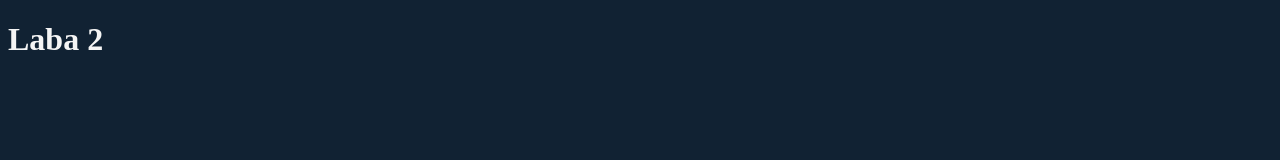
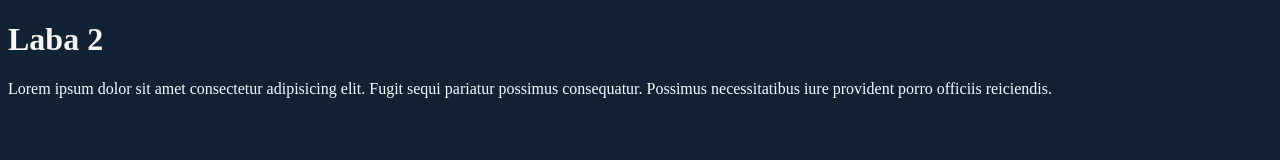
Before and after one commit to En1boy/Laba_2, a plain HTML site: page index.html in a window 1280 px wide. Drawn offline with Linux system fonts and the light colour scheme.

Commit message:
Добавил абзац и стили к нему

```diff
--- a/css/main.css
+++ b/css/main.css
@@ -4,3 +4,6 @@ body {
 h1 {
     color: whitesmoke;
 }
+p {
+    color: azure;
+}
--- a/index.html
+++ b/index.html
@@ -9,5 +9,6 @@
 </head>
 <body>
     <h1>Laba 2</h1>
+    <p>Lorem ipsum dolor sit amet consectetur adipisicing elit. Fugit sequi pariatur possimus consequatur. Possimus necessitatibus iure provident porro officiis reiciendis.</p>
 </body>
 </html>
```
